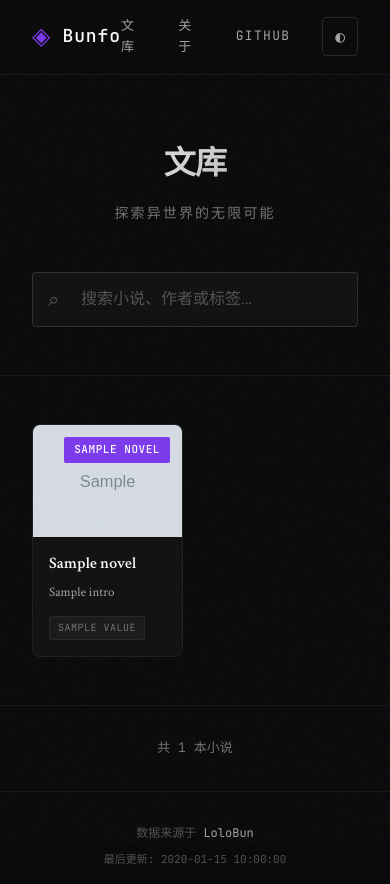
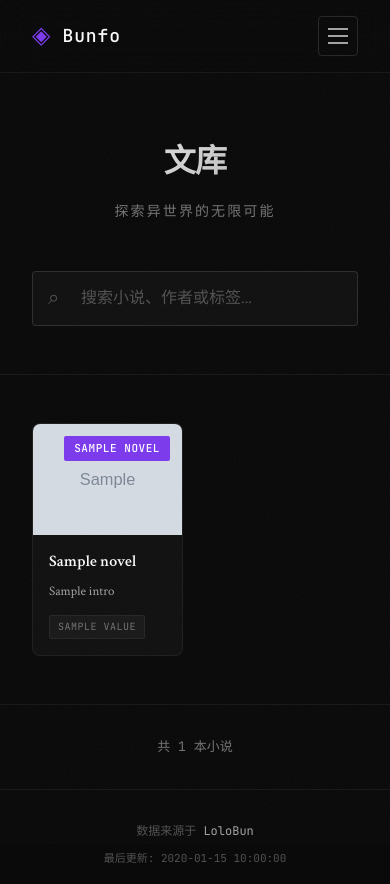
Before and after one commit to light-nook-labs/Bunfo, a Python web app: template templates/list.html in a window 390 px wide. Shown: the top 884 px of the page. After the commit the page ends 863 px from the top, so only its background shows below. Run offline with Jinja, Linux system fonts and the light colour scheme; the template is opened without the code that fills it: most values are stand-ins (such as "Sample title", 1, 10 or a date in 2020); grey boxes marked "Sample" are stand-in pictures.

Commit message:
feat: mobile optimizations - hamburger nav and pagination arrows

```diff
--- a/static/css/style.css
+++ b/static/css/style.css
@@ -113,6 +113,83 @@ body {
     gap: var(--space-xl);
     align-items: center;
 }
+
+/* Hamburger menu button */
+.nav-hamburger {
+    display: none;
+    flex-direction: column;
+    justify-content: center;
+    align-items: center;
+    width: 40px;
+    height: 40px;
+    background: none;
+    border: 1px solid var(--border-strong);
+    border-radius: 4px;
+    cursor: pointer;
+    padding: 8px;
+    gap: 5px;
+}
+
+.hamburger-line {
+    display: block;
+    width: 20px;
+    height: 2px;
+    background: var(--text-secondary);
+    transition: all var(--transition-fast);
+}
+
+.nav-hamburger[aria-expanded="true"] .hamburger-line:nth-child(1) {
+    transform: rotate(45deg) translate(5px, 5px);
+}
+
+.nav-hamburger[aria-expanded="true"] .hamburger-line:nth-child(2) {
+    opacity: 0;
+}
+
+.nav-hamburger[aria-expanded="true"] .hamburger-line:nth-child(3) {
+    transform: rotate(-45deg) translate(5px, -5px);
+}
+
+/* Mobile navigation */
+@media (max-width: 640px) {
+    .nav-hamburger {
+        display: flex;
+    }
+
+    .nav-links {
+        position: absolute;
+        top: 100%;
+        left: 0;
+        right: 0;
+        flex-direction: column;
+        gap: 0;
+        background: var(--bg-secondary);
+        border-bottom: 1px solid var(--border-subtle);
+        padding: var(--space-md) var(--space-xl);
+        transform: translateY(-100%);
+        opacity: 0;
+        visibility: hidden;
+        transition: all var(--transition-base);
+    }
+
+    .nav-links.active {
+        transform: translateY(0);
+        opacity: 1;
+        visibility: visible;
+    }
+
+    .nav-links .nav-link,
+    .nav-links .theme-toggle {
+        padding: var(--space-md) 0;
+        width: 100%;
+        text-align: left;
+    }
+
+    .nav-link::after {
+        display: none;
+    }
+}
+
 
 .nav-link {
     font-family: var(--font-mono);
--- a/static/js/main.js
+++ b/static/js/main.js
@@ -167,12 +167,35 @@
     }
 
     function init() {
+        initMobileNav();
         initSearch();
         initLazyLoading();
         initSmoothScroll();
         initLoadMore();
         initThemeToggle();
     }
+
+    // Mobile navigation (hamburger menu)
+    function initMobileNav() {
+        const hamburger = document.getElementById('navHamburger');
+        const navLinks = document.getElementById('navLinks');
+        if (!hamburger || !navLinks) return;
+
+        hamburger.addEventListener('click', () => {
+            const isExpanded = hamburger.getAttribute('aria-expanded') === 'true';
+            hamburger.setAttribute('aria-expanded', !isExpanded);
+            navLinks.classList.toggle('active');
+        });
+
+        // Close menu when clicking a link
+        navLinks.querySelectorAll('.nav-link').forEach(link => {
+            link.addEventListener('click', () => {
+                hamburger.setAttribute('aria-expanded', 'false');
+                navLinks.classList.remove('active');
+            });
+        });
+    }
+
 
     // Theme toggle functionality
     function initThemeToggle() {
--- a/templates/base.html
+++ b/templates/base.html
@@ -20,7 +20,12 @@
                 <span class="logo-icon">◈</span>
                 <span class="logo-text">Bunfo</span>
             </a>
-            <div class="nav-links">
+            <button class="nav-hamburger" id="navHamburger" aria-label="切换菜单" aria-expanded="false">
+                <span class="hamburger-line"></span>
+                <span class="hamburger-line"></span>
+                <span class="hamburger-line"></span>
+            </button>
+            <div class="nav-links" id="navLinks">
                 <a href="{{ base_path }}index.html" class="nav-link">文库</a>
                 <a href="{{ base_path }}about.html" class="nav-link">关于</a>
                 <a href="https://github.com/light-nook-labs/Bunfo" class="nav-link" target="_blank">GitHub</a>
--- a/templates/list.html
+++ b/templates/list.html
@@ -59,11 +59,9 @@
         </div>
         <div class="pagination-links" id="paginationLinks">
             {% if current_page > 1 %}
-            <a href="{% if current_page == 2 %}list.html{% else %}list_{{ current_page - 1 }}.html{% endif %}" class="pagination-link pagination-prev">
-                ← 上一页
-            </a>
+            <a href="{% if current_page == 2 %}list.html{% else %}list_{{ current_page - 1 }}.html{% endif %}" class="pagination-link pagination-prev" aria-label="上一页">←</a>
             {% else %}
-            <span class="pagination-link pagination-prev pagination-disabled">← 上一页</span>
+            <span class="pagination-link pagination-prev pagination-disabled" aria-label="上一页">←</span>
             {% endif %}
 
             <div class="pagination-numbers">
@@ -113,11 +111,9 @@
             </div>
 
             {% if current_page < total_pages %}
-            <a href="list_{{ current_page + 1 }}.html" class="pagination-link pagination-next">
-                下一页 →
-            </a>
+            <a href="list_{{ current_page + 1 }}.html" class="pagination-link pagination-next" aria-label="下一页">→</a>
             {% else %}
-            <span class="pagination-link pagination-next pagination-disabled">下一页 →</span>
+            <span class="pagination-link pagination-next pagination-disabled" aria-label="下一页">→</span>
             {% endif %}
         </div>
     </nav>
```
